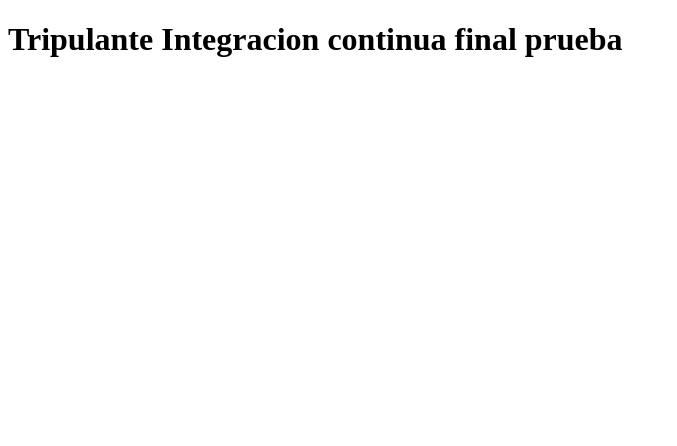
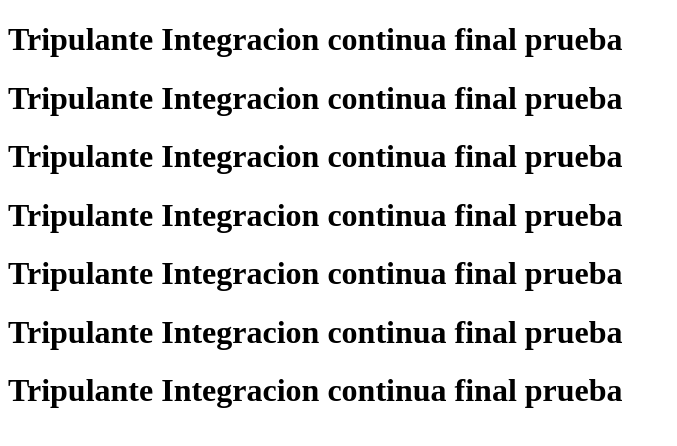
Before and after one commit to Licethd/tripulanteInte, a website: page html/index.html in a window 1280 px wide. Shown: the whole page, without its empty margins (0-677 px from the left). Drawn offline with Linux system fonts and the light colour scheme.

Commit message:
pura voca

```diff
--- a/html/index.html
+++ b/html/index.html
@@ -10,5 +10,11 @@
 	</head>
 	<body>
 		<h1>Tripulante Integracion continua final prueba</h1>
+		<h1>Tripulante Integracion continua final prueba</h1>
+		<h1>Tripulante Integracion continua final prueba</h1>
+		<h1>Tripulante Integracion continua final prueba</h1>
+		<h1>Tripulante Integracion continua final prueba</h1>
+		<h1>Tripulante Integracion continua final prueba</h1>
+		<h1>Tripulante Integracion continua final prueba</h1>
 	</body>
 </html>
```
